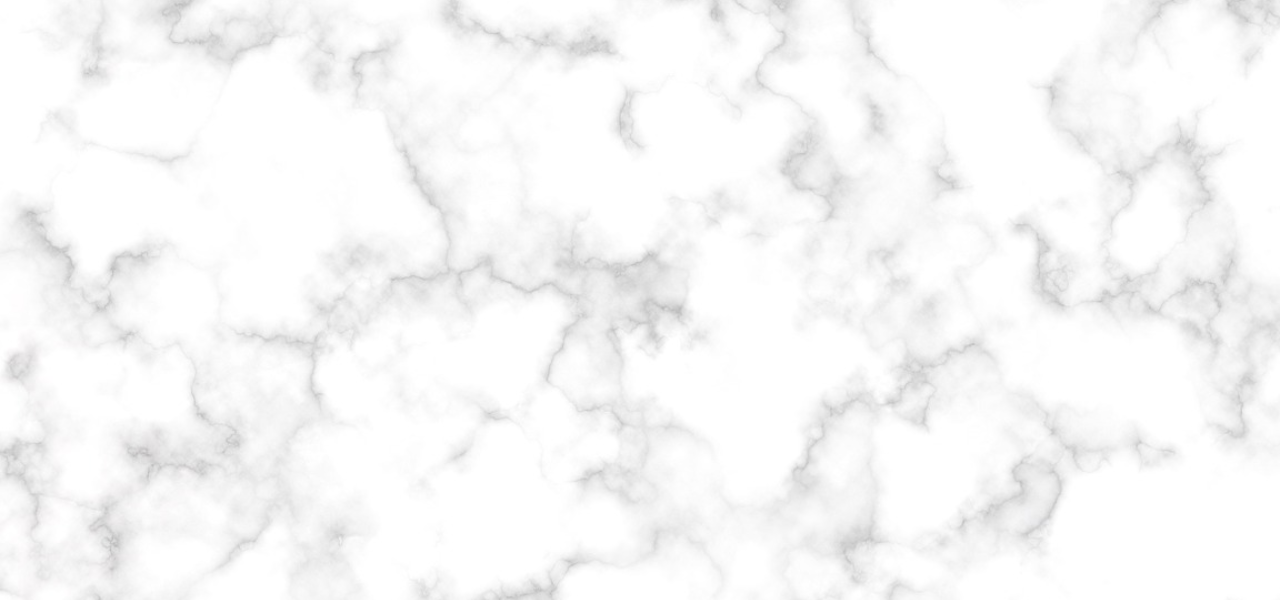
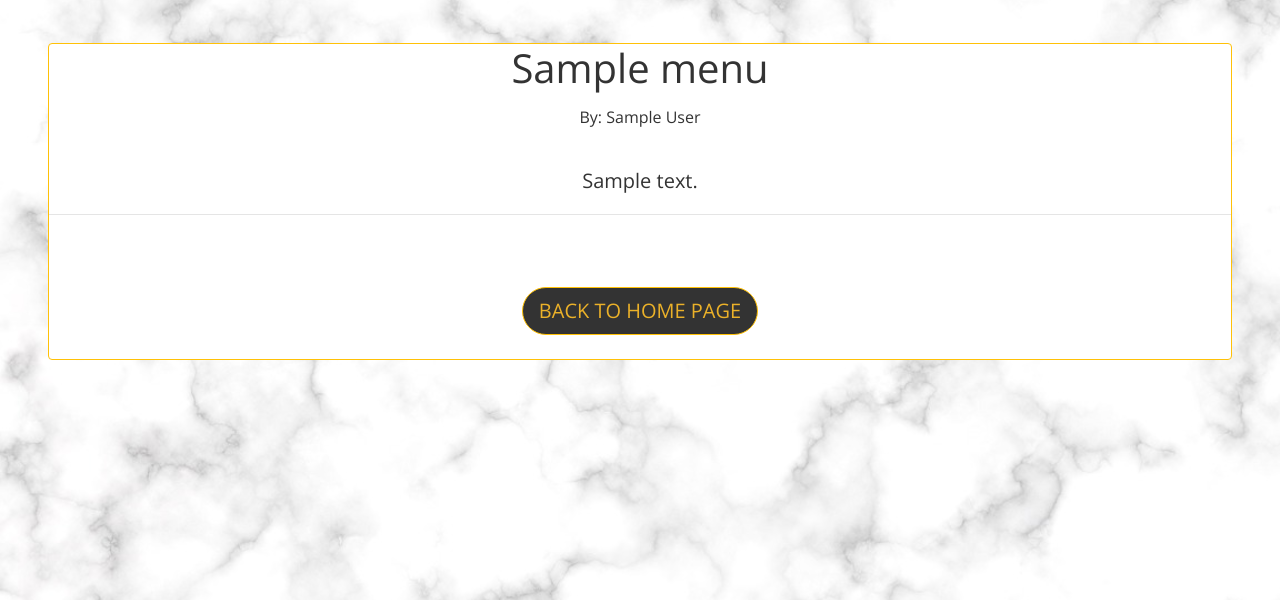
Before and after one commit to Dorcas-Amoo/ms4-project-arikefoods, a Django app: page /recipe_blog/ in a window 1280 px wide. Shown: the part 97-697 px from the top of the page. Run offline with Django 3.2, Linux system fonts and the light colour scheme; tables that the repository leaves empty hold one stand-in row (values such as "Sample post"); some libraries are stand-ins or nearby versions.

Commit message:
Added recipe blog details

```diff
--- a/recipe_blog/templates/recipe_blog/recipe.html
+++ b/recipe_blog/templates/recipe_blog/recipe.html
@@ -9,7 +9,25 @@
     </div>
 {% endblock %}
 
+{% block content %}
+    <div class="card text-center border-warning m-5">
+        <div class="row">
+            <div class="col">
+                {% for post in posts %}
+                    <strong> <h1> {{ post.menu }} </h1></strong>
+                    <small> By: {{ post.author.first_name }} {{ post.author.last_name }}</small>
+                    <br>
+                    <br>
+                    {{ post.body }}
+                    <hr>
+                    <br>
+                {% endfor %}
 
-{% block content %}
+                <a href="{% url 'home' %}" class="btn my-button btn-lg border-warning rounded-pill text-uppercase m-4">
+                    <span class="text-uppercase">Back to Home Page</span>
+                </a>
+            </div>
+        </div>
+    </div>
 
 {% endblock %}
--- a/recipe_blog/urls.py
+++ b/recipe_blog/urls.py
@@ -2,5 +2,5 @@ from django.urls import path
 from . import views
 
 urlpatterns = [
-   path('recipe_blog/', views.recipe_blog, name='recipe_blog'),
+    path('recipe_blog/', views.recipe_blog, name="recipe_blog"),
 ]
--- a/recipe_blog/views.py
+++ b/recipe_blog/views.py
@@ -1,4 +1,5 @@
 from django.shortcuts import render
+from .models import RecipePost
 
 # Create your views here.
 
@@ -6,4 +7,10 @@ from django.shortcuts import render
 def recipe_blog(request):
     """ A view to return the recipe blog page """
 
-    return render(request, 'recipe_blog/recipe.html')
+    posts = RecipePost.objects.all()
+
+    context = {
+        'posts': posts,
+    }
+
+    return render(request, 'recipe_blog/recipe.html', context)
```
